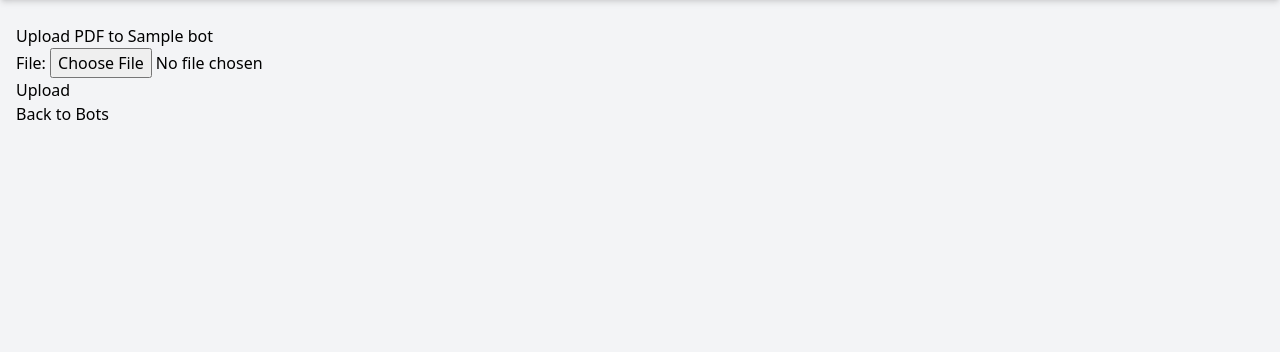
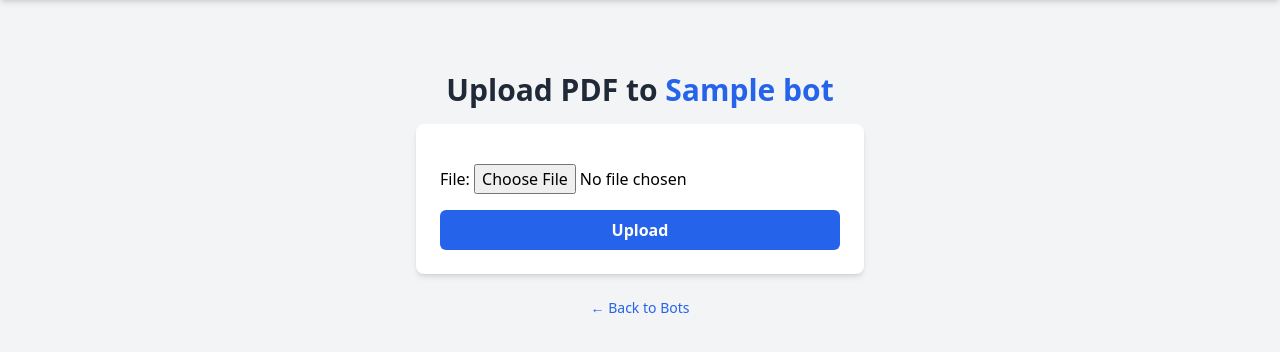
Before and after one commit to AbirHasanSupta/PDF_Chatbot_RAG_Django, a Django app: page /bots/1/upload_pdf in a window 1280 px wide. Shown: the part 72-424 px from the top of the page. Run offline with Django 5.2, Linux system fonts and the light colour scheme; a user stored in the database is signed in; tables that the repository leaves empty hold one stand-in row (values such as "Sample post"); some libraries are stand-ins or nearby versions.

Commit message:
Beautify PDF Upload Page

```diff
--- a/templates/bot_manager/upload_pdf.html
+++ b/templates/bot_manager/upload_pdf.html
@@ -1,12 +1,27 @@
 {% extends 'base.html' %}
+{% block title %}Upload PDF{% endblock %}
+{% load static %}
+
 {% block content %}
-<h2>Upload PDF to {{ bot.name }}</h2>
+<main class="flex flex-col items-center justify-center mt-12 px-4 w-full">
+    <h1 class="text-3xl font-bold text-gray-800 mb-4">
+        Upload PDF to <span class="text-blue-600">{{ bot.name }}</span>
+    </h1>
 
-<form method="post" enctype="multipart/form-data">
-  {% csrf_token %}
-  {{ form.as_p }}
-  <button type="submit">Upload</button>
-</form>
+    <div class="bg-white p-6 rounded-lg shadow-md w-full max-w-md">
+        <form method="post" enctype="multipart/form-data" class="space-y-4">
+            {% csrf_token %}
+            {{ form.as_p }}
+            <button type="submit"
+                class="w-full bg-blue-600 text-white font-semibold py-2 rounded-md hover:bg-blue-700 transition duration-200">
+                Upload
+            </button>
+        </form>
+    </div>
 
-<a href="{% url 'bot_list' %}">Back to Bots</a>
+    <a href="{% url 'bot_list' %}"
+       class="mt-6 text-blue-600 hover:underline text-sm font-medium">
+        ← Back to Bots
+    </a>
+</main>
 {% endblock %}
```
